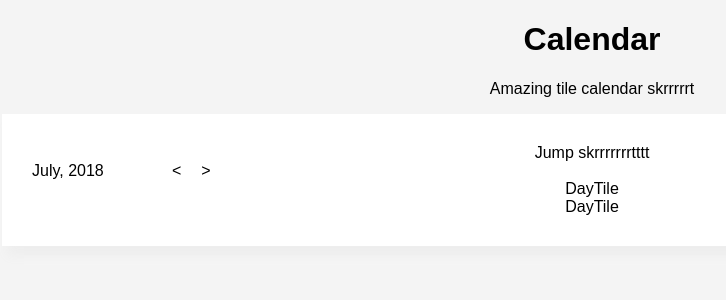
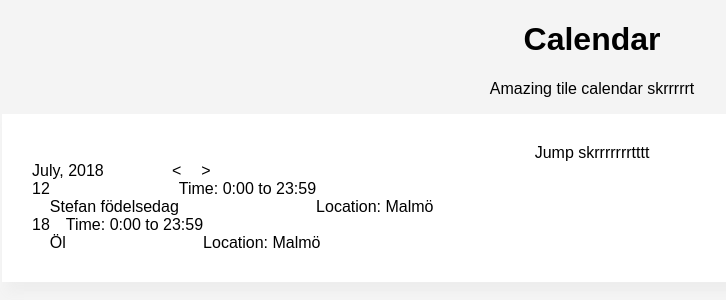
Before and after one commit to stefangeneralao/tile-calendar, a React (Create React App) app: page / in a window 1280 px wide. Shown: the top 300 px of the page, without its empty margins (48-774 px from the left). Built offline with nearby package versions, Linux system fonts and the light colour scheme.

Commit message:
DayTile added props

```diff
--- a/src/components/DayTile/index.js
+++ b/src/components/DayTile/index.js
@@ -3,8 +3,51 @@ import React from 'react'
 
 class DayTile extends React.Component {
     render() {
+        const { title, dateStart, dateEnd, location, details } = this.props
+
+        const monthNames = [
+            "January", "February", "March", "April", "May", "June", "July", "August", "September", "October", "November", "December"
+          ];
+
+        let date;
+        if (dateStart.getDate() === dateEnd.getDate() && dateStart.getMonth() === dateEnd.getMonth() && dateStart.getFullYear() === dateEnd.getFullYear()) {
+            date = (
+                <div>
+                    {dateStart.getDate()}
+                </div>
+            );
+        } else {
+            date = (
+                <div>
+                    {dateStart.getDate() + '-' + dateEnd.getDate()}
+                </div>
+            );
+        }
+
+        let time;
+        if (dateStart.getDate() === dateEnd.getDate()) {
+            time = (
+            <div>
+                Time: {dateStart.getHours()}:{('0' + dateStart.getMinutes()).slice(-2)} to {dateEnd.getHours()}:{('0' + dateEnd.getMinutes()).slice(-2)}
+            </div>
+            )
+        }
+        else {
+            time = (
+            <div>
+                Time: {dateStart.getDate()} {monthNames[dateStart.getMonth()]} {dateStart.getHours()}:{('0' + dateStart.getMinutes()).slice(-2)} to {dateEnd.getDate()} {monthNames[dateEnd.getMonth()]} {dateEnd.getHours()}:{('0' + dateEnd.getMinutes()).slice(-2)}
+            </div>
+            )
+        }
+
         return (
-            <div>DayTile</div>
+            <div className='DayTile'>
+            {date}<br/>
+            {title}<br/>
+            {time}<br/>
+            Location: {location}
+
+            </div>
         )
     }
 }
```
